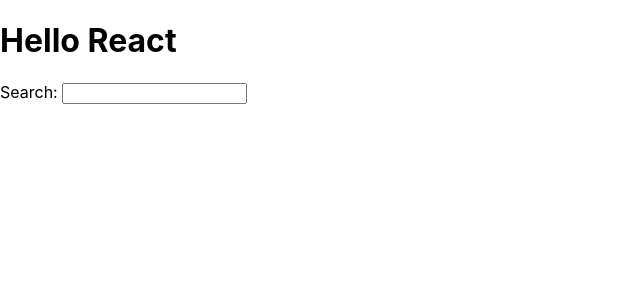
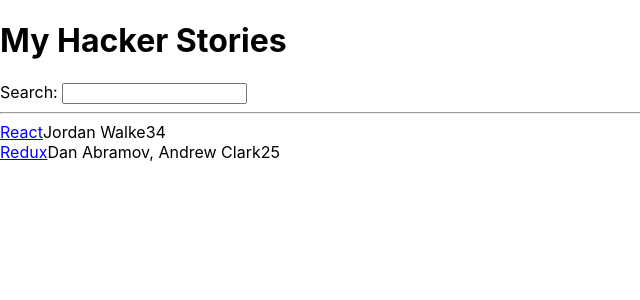
Before and after one commit to velociraptor7227/react, a React (Create React App) app in the folder hacker-stories/: page / in a window 1280 px wide. Shown: the top 300 px of the page, without its empty margins (0-640 px from the left). Built offline with nearby package versions, Linux system fonts and the light colour scheme.

Commit message:
Fundamentals of React - Lists.

```diff
--- a/hacker-stories/src/App.js
+++ b/hacker-stories/src/App.js
@@ -1,18 +1,47 @@
 import React from 'react';
 
-function getTitle(title) {
-  return title;
-}
+const list = [
+  {
+    title: 'React',
+    url: 'https://reactjs.org',
+    author: 'Jordan Walke',
+    num_comments: 3,
+    points: 4,
+    objectID: 0,
+  },
+  {
+    title: 'Redux',
+    url: 'https://reduxjs.org',
+    author: 'Dan Abramov, Andrew Clark',
+    num_comments: 2,
+    points: 5,
+    objectID: 1,
+  },
+]
 
 function App() {
   return (
     <div>
       <h1>
-        Hello {getTitle('React')}
+        My Hacker Stories
       </h1>
-
       <label htmlFor="search">Search: </label>
       <input id="search" type="text" />
+
+      <hr />
+
+      {list.map(function(item) {
+        return (
+          <div key={item.objectID}>
+            <span>
+              <a href={item.url}>{item.title}</a>
+            </span>
+            <span>{item.author}</span>
+            <span>{item.num_comments}</span>
+            <span>{item.points}</span>
+          </div>
+        );
+      })}
     </div>
 
   );
```
